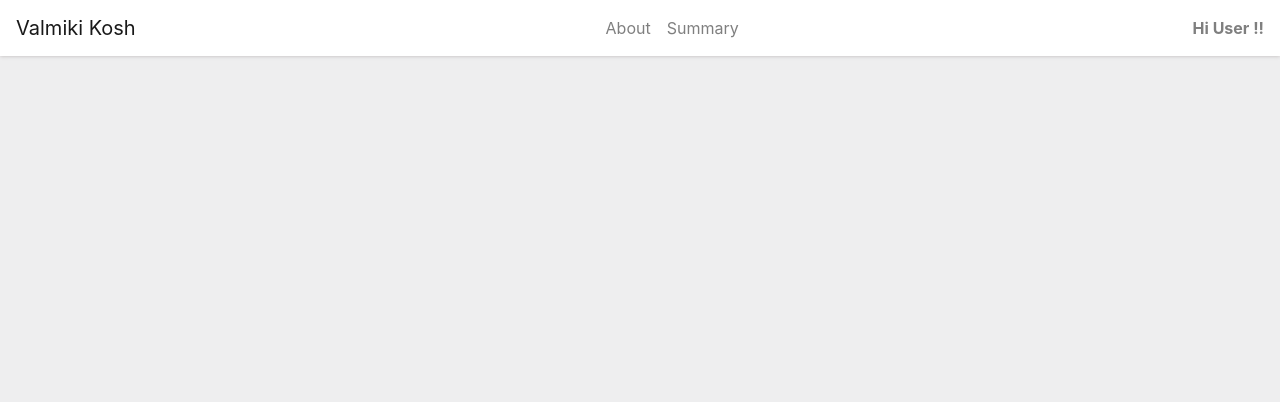
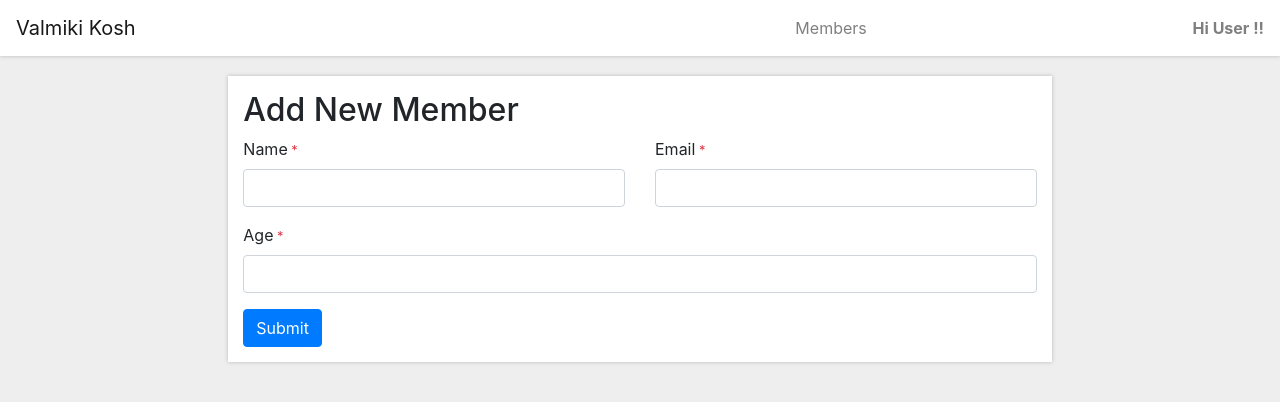
Before and after one commit to bewakes/kosh, a React app in the folder client/: page /#/newMember in a window 1280 px wide. Shown: the top 402 px of the page. Built offline with nearby package versions, Linux system fonts and the light colour scheme.

Commit message:
Add basic form and app pages

```diff
--- a/client/package.json
+++ b/client/package.json
@@ -8,7 +8,7 @@
   "scripts": {
     "bundle": "webpack",
     "test": "echo \"No test\"",
-    "start": "webpack-dev-server --mode development --open --hot --port 5000",
+    "start": "webpack-dev-server --mode development --open --hot --port 5000 --host 0.0.0.0",
     "build": "webpack --mode production",
     "check-types": "tsc"
   },
@@ -17,6 +17,7 @@
     "@babel/preset-env": "^7.10.1",
     "@babel/preset-react": "^7.10.1",
     "@babel/preset-typescript": "^7.10.1",
+    "@types/react-router-dom": "^5.1.5",
     "@types/reactstrap": "^8.4.2",
     "@typescript-eslint/eslint-plugin": "^3.0.2",
     "@typescript-eslint/parser": "^3.0.2",
@@ -40,6 +41,7 @@
     "bootstrap": "^4.5.0",
     "react": "^16.13.1",
     "react-dom": "^16.13.1",
+    "react-hook-form": "^5.7.2",
     "react-router": "^5.2.0",
     "react-router-dom": "^5.2.0",
     "reactstrap": "^8.4.1",
--- a/client/src/components/AppRoute.tsx
+++ b/client/src/components/AppRoute.tsx
@@ -3,6 +3,8 @@ import React from 'react';
 import { Route } from 'react-router-dom';
 
 import Home from './Pages/Home';
+import NewMember from './Pages/NewMember';
+import Members from './Pages/Members';
 
 const AppRoute = () => {
     return (
@@ -12,6 +14,16 @@ const AppRoute = () => {
                 path="/"
                 render={Home}
             />
+            <Route
+                exact
+                path="/newMember"
+                render={NewMember}
+            />
+            <Route
+                exact
+                path="/members"
+                render={Members}
+            />
         </>
     );
 };
--- /dev/null
+++ b/client/src/components/Form/index.tsx
@@ -0,0 +1,63 @@
+import React from 'react';
+import { useForm } from 'react-hook-form';
+
+import {
+    Row, Col,
+    Form as BForm, FormGroup,
+    Label, Input, Button,
+} from 'reactstrap';
+
+
+interface FieldSpecs {
+    label: string;
+    type: "string" | "number" | "date" | "text";
+    initialValue?: any;
+    required?: boolean;
+    hidden?: boolean;
+}
+
+interface FormSpecs {
+    fields: { [key: string]: FieldSpecs; };
+    layout: string[][];
+}
+
+interface FormProps {
+    specs: FormSpecs;
+    onSubmit: (formData: any) => void;
+}
+
+const Form: React.FC<FormProps> = (props: FormProps) => {
+    const { specs, onSubmit } = props;
+    const { register, handleSubmit, errors } = useForm();
+    return (
+        <BForm onSubmit={handleSubmit(onSubmit)}>
+            {
+                specs.layout.map((fields: string[], i: number) => (
+                    <Row key={i}>
+                        {
+                            fields.map((field: string, j: number) => (
+                                <Col key={j}>
+                                    <FormGroup>
+                                        <Label>
+                                            {specs.fields[field].label}
+                                            <small className="text-danger">
+                                                {specs.fields[field].required ? " *" : null}
+                                            </small>
+                                        </Label>
+                                        <small className="text-danger">
+                                            {errors[field] && "  Please check the value"}
+                                        </small>
+                                        <Input name={field} innerRef={register({ required: true })} invalid={!!errors[field]}/>
+                                    </FormGroup>
+                                </Col>
+                            ))
+                        }
+                    </Row>
+                ))
+            }
+            <Button type="submit" color="primary">Submit</Button>
+        </BForm>
+    );
+};
+
+export default Form;
--- a/client/src/components/layout/Header/index.tsx
+++ b/client/src/components/Layout/Header/index.tsx
@@ -27,6 +27,7 @@ const Header = (props: HeaderProps) => {
             <NavbarBrand href="/">{APP_TITLE}</NavbarBrand>
             <Collapse isOpen={isOpen} navbar>
                 <Nav className="mr-auto" />
+                <Nav className="mr-auto" />
                 <Nav className="mr-auto" navbar>
                     {
                     links.map(
--- /dev/null
+++ b/client/src/components/Layout/SingleColumn/index.tsx
@@ -0,0 +1,29 @@
+import React from 'react';
+
+import {
+    Row, Col, Container,
+} from 'reactstrap';
+
+interface SingleColumnProps {
+    offset: number;
+    Component: React.FC;
+};
+
+const SingleColumn = (props: SingleColumnProps) => {
+    const { Component, offset=1 } = props;
+    const clippedOffset = Math.min(5, Math.max(0, offset));
+    const contentWidth = 12 - 2 * clippedOffset;
+    return (
+        <Container fluid>
+            <Row>
+                { clippedOffset ? (<Col md={clippedOffset} />) : null }
+                <Col md={contentWidth}>
+                    <Component />
+                </Col>
+                { clippedOffset ? (<Col md={clippedOffset} />) : null }
+            </Row>
+        </Container>
+    );
+};
+
+export default SingleColumn;
--- /dev/null
+++ b/client/src/components/Pages/Members.tsx
@@ -0,0 +1,27 @@
+import React from 'react';
+import { Link } from 'react-router-dom';
+
+import SingleColumn from '../Layout/SingleColumn';
+
+import {
+    Button,
+} from 'reactstrap';
+
+import './style.scss';
+
+const _Members: React.FC = () => {
+    return (
+        <div className="page-content">
+            <h2> Members </h2>
+            <Link to="/newMember">
+                <Button type="button" color="success">Add</Button>
+            </Link>
+        </div>
+    );
+};
+
+const Members: React.FC = () => (
+    <SingleColumn Component={_Members} offset={0} />
+);
+
+export default Members;
--- /dev/null
+++ b/client/src/components/Pages/NewMember.tsx
@@ -0,0 +1,46 @@
+import React from 'react';
+
+import SingleColumn from '../Layout/SingleColumn';
+import Form from '../Form';
+
+import './style.scss';
+
+const sampleFormSpecs = {
+    fields: {
+        name: {
+            label: "Name",
+            type: "string",
+            required: true,
+        },
+        email: {
+            label: "Email",
+            type: "string",
+            required: true,
+        },
+        age: {
+            label: "Age",
+            type: "number",
+            required: true,
+        }
+    },
+    layout: [
+        ['name', 'email'],
+        ['age'],
+    ],
+};
+
+const _NewMember: React.FC = () => {
+    const onSubmit = (data) => { console.warn('DATA', data); };
+    return (
+        <div className="page-content">
+            <h2> Add New Member </h2>
+            <Form specs={sampleFormSpecs} onSubmit={onSubmit} />
+        </div>
+    );
+};
+
+const NewMember = () => (
+    <SingleColumn Component={_NewMember} offset={2} />
+);
+
+export default NewMember;
--- a/client/src/index.tsx
+++ b/client/src/index.tsx
@@ -8,12 +8,11 @@ import AppRoute from './components/AppRoute';
 
 import './style.scss';
 
-import Header, { LinkAndTitle } from './components/layout/Header';
+import Header, { LinkAndTitle } from './components/Layout/Header';
 
 const App = () => {
-    const links: LinkAndTitle = [
-        { link: '/about', title: 'About' },
-        { link: '/summary', title: 'Summary' },
+    const links: LinkAndTitle[] = [
+        { link: '/members', title: 'Members' },
     ];
     return (
         <>
--- a/client/tsconfig.json
+++ b/client/tsconfig.json
@@ -4,6 +4,7 @@
         "allowJs": true,
         "strictNullChecks": true,
         "strict": true,
+        "moduleResolution": "Node",
         "esModuleInterop": true,
         "jsx": "react",
         "baseUrl": "./src",
```
Also changed, not shown: client/src/components/Form/style.scss (added), client/src/components/Layout/Header/style.scss (renamed from client/src/components/layout/Header/style.scss), 2 other files (tests, documents, lock files or other folders).
